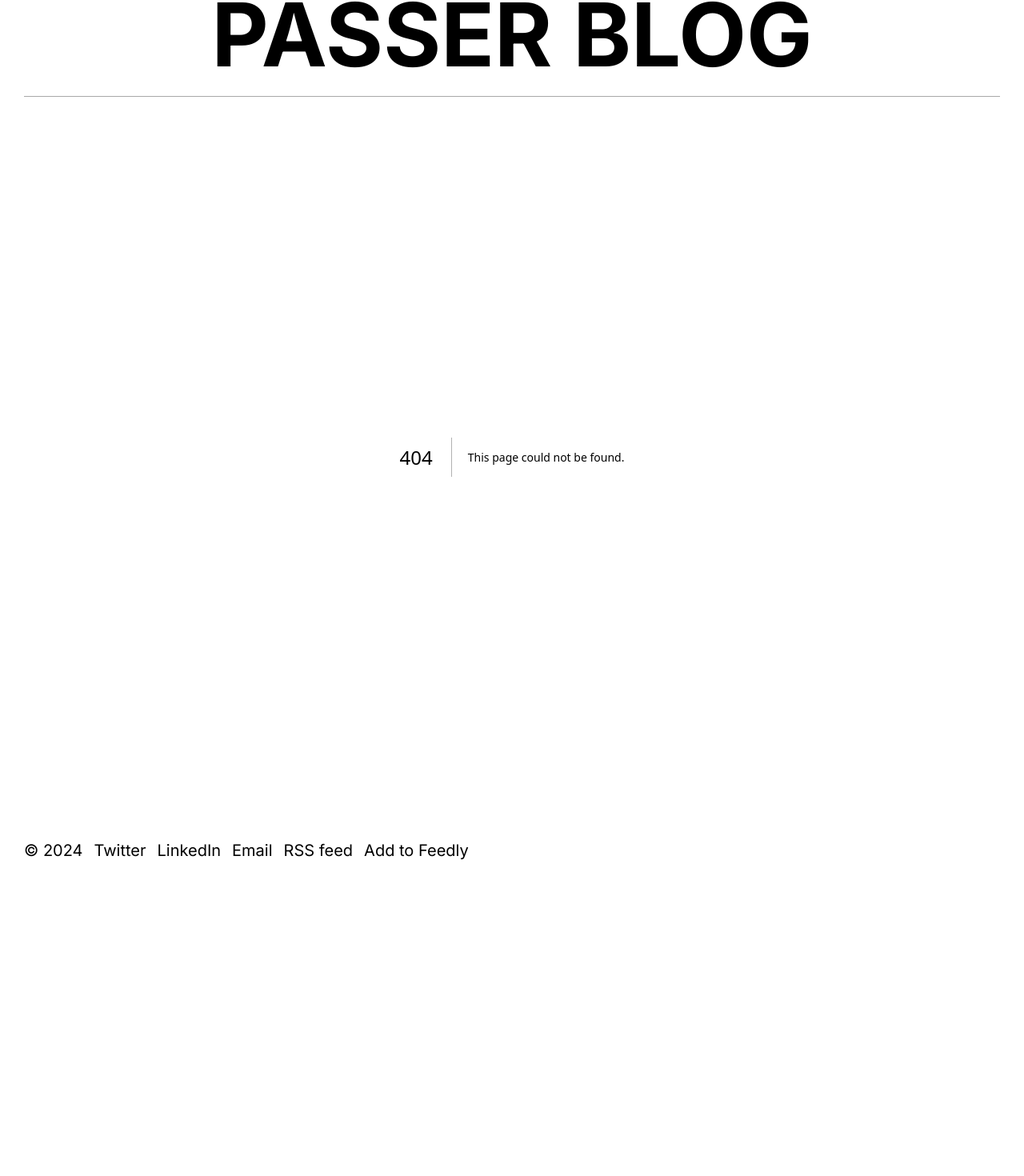
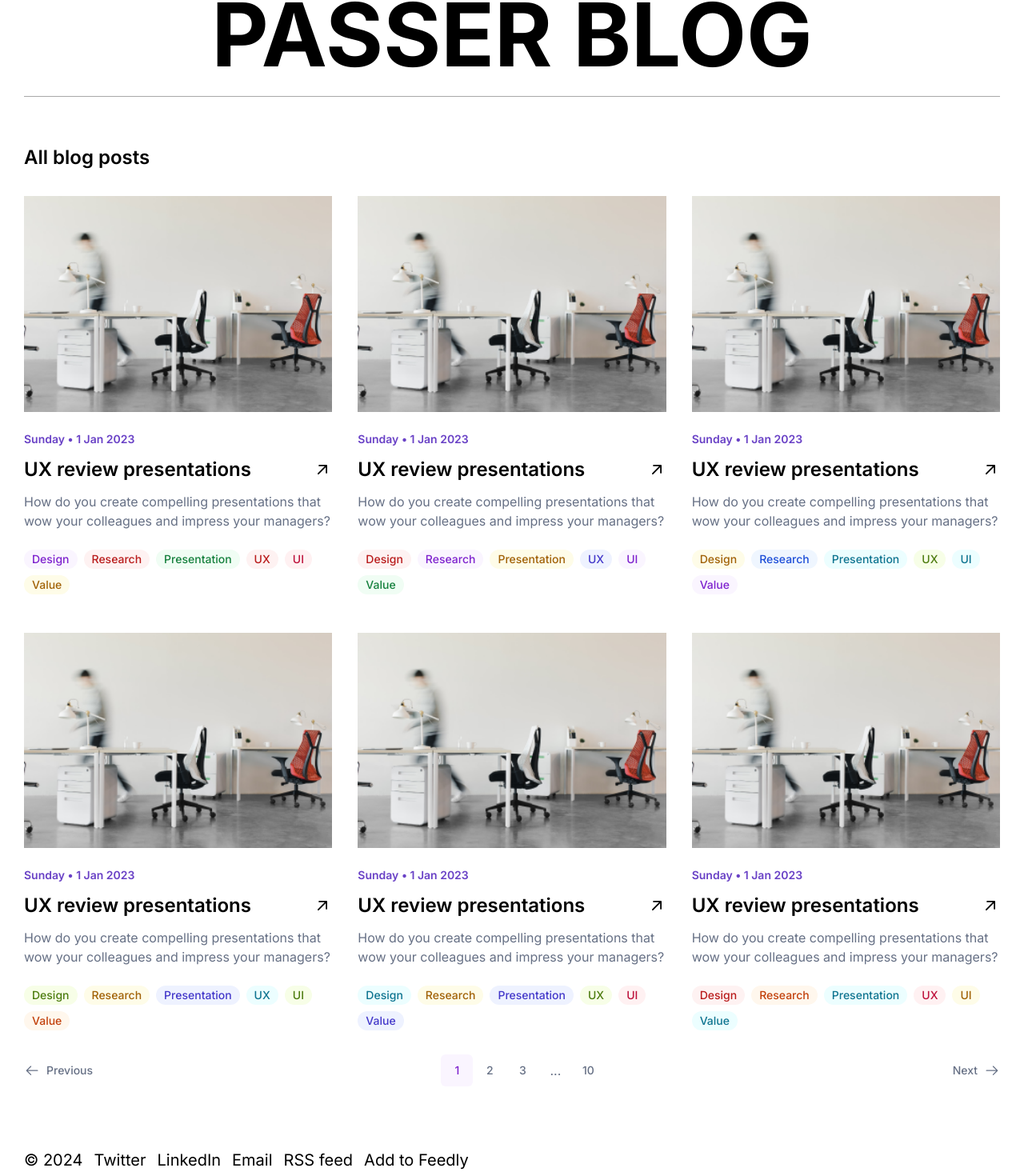
Before and after one commit to VitaPasser/passer-blog, a Next.js app: page /posts in a window 1280 px wide. Before the commit this address had no page. Shown: the part 155-1625 px from the top of the page at 80% size. Before the commit the page ends 1260 px from the top, so only its background shows below. Built offline with nearby package versions, Linux system fonts and the light colour scheme.

Commit message:
Fixed floating page

```diff
--- a/src/app/layout.tsx
+++ b/src/app/layout.tsx
@@ -25,9 +25,11 @@ export default function RootLayout({
         className={`${inter.className} antialiased`}
       >
         <div className='flex xl:justify-center xl:content-center xl:items-center dark:bg-haiti'>
-          <div className='flex flex-col gap-y-5 md:gap-y-[30px] xl:gap-y-[50px] font-inter dark:bg-haiti dark:text-white xl:px-[30px] xl:w-[1280px]'>
+          <div className='flex flex-col gap-y-5 md:gap-y-[30px] xl:gap-y-[50px] font-inter dark:bg-haiti dark:text-white xl:px-[30px] xl:w-[1280px] min-w-full xl:min-w-min'>
             <Header />
-            {children}
+            <main className='px-8 xl:px-0'>
+              {children}
+            </main>
             <Footer />
           </div>
         </div>
--- a/src/app/page.tsx
+++ b/src/app/page.tsx
@@ -2,6 +2,7 @@ import { MiniaturePost } from '../components/BlogPosts/Card/SpecialArticleCard';
 import RecentBlogPosts from '../components/BlogPosts/RecentBlogPosts';
 import BlogPosts from '../components/BlogPosts/BlogPosts';
 import Pagination from '../components/Pagination';
+import Link from 'next/link';
 
 export default function Home() {
   const posts: MiniaturePost[] = Array(4).fill(
@@ -23,10 +24,12 @@ export default function Home() {
   );
   const posts2 = Array(6).fill(posts[0]);
   return (
-    <main className='px-8 xl:px-0'>
+    <>
       <RecentBlogPosts posts={posts}>Recent blog posts</RecentBlogPosts>
-      <BlogPosts className='py-[30px]' posts={posts2}>All blog posts</BlogPosts>
-      <Pagination currentPage={5} totalPages={10} />
-    </main>
+      <BlogPosts className='py-[30px]' posts={posts2}>
+        <Link href='/post'>All blog posts</Link>
+      </BlogPosts>
+      <Pagination currentPage={1} totalPages={10} />
+    </>
   );
 }
--- a/src/app/post/page.tsx
+++ b/src/app/posts/page.tsx
@@ -24,11 +24,11 @@ const Posts = () => {
     return (
         <div>
             <BlogPosts
-                className='py-[10px]'
+                className='py-[30px] xl:py-[10px]'
                 posts={posts}>
                 All blog posts
             </BlogPosts>
-            <Pagination currentPage={5} totalPages={10} />
+            <Pagination currentPage={1} totalPages={10} />
         </div>
     )
 }
--- a/src/components/Menu/Menu.tsx
+++ b/src/components/Menu/Menu.tsx
@@ -25,10 +25,30 @@ const Menu = ({ name, className }: Props) => {
                                 {name || 'Your Name'}
                             </p>
                             <section className='flex flex-col items-center gap-y-[20px]'>
-                                <MenuLink href='/blog'>Blog</MenuLink>
-                                <MenuLink href='/projects'>Projects</MenuLink>
-                                <MenuLink href='/about'>About</MenuLink>
-                                <MenuLink href='/news'>Newsletter</MenuLink>
+                                <MenuLink
+                                    onClick={() => setIsOpen(false)}
+                                    href='/posts'
+                                >
+                                    Blog
+                                </MenuLink>
+                                <MenuLink
+                                    onClick={() => setIsOpen(false)}
+                                    href='/projects'
+                                >
+                                    Projects
+                                </MenuLink>
+                                <MenuLink
+                                    onClick={() => setIsOpen(false)}
+                                    href='/about'
+                                >
+                                    About
+                                </MenuLink>
+                                <MenuLink
+                                    onClick={() => setIsOpen(false)}
+                                    href='/news'
+                                >
+                                    Newsletter
+                                </MenuLink>
                                 <TurnDarkMode />
                             </section>
                         </div>
--- a/src/components/Menu/MenuLink.tsx
+++ b/src/components/Menu/MenuLink.tsx
@@ -4,14 +4,17 @@ import Link from 'next/link';
 
 const MenuLink = ({
   href,
+  onClick,
   children
 }: {
   href: string
+  onClick?: () => void
   children: ReactNode
 }) => {
   return (
     <Link
       className='font-normal text-lg leading-6 p-2 dark:text-white'
+      onClick={onClick}
       href={href}
     >{children}</Link>
   )
--- a/src/components/Navbar.tsx
+++ b/src/components/Navbar.tsx
@@ -14,7 +14,7 @@ const Navbar = ({ name }: Props) => {
             <p className='font-semibold text-lg leading-6'>{name || 'Your Name'}</p>
             <Menu className='md:hidden' />
             <section className='hidden md:flex gap-[14px]'>
-                <MenuLink href='/post'>Blog</MenuLink>
+                <MenuLink href='/posts'>Blog</MenuLink>
                 <MenuLink href='/projects'>Projects</MenuLink>
                 <MenuLink href='/about'>About</MenuLink>
                 <MenuLink href='/newsletter'>Newsletter</MenuLink>
--- a/src/components/Pagination.tsx
+++ b/src/components/Pagination.tsx
@@ -47,14 +47,14 @@ const Pagination = ({
                 </p>
             </Link>
 
-            <div className="flex gap-[2px]">
+            <div className="flex gap-[1px]">
                 {pagesToDisplay.map((page, index, array) => (
                     <React.Fragment key={page}>
                         {index > 0 && page !== array[index - 1] + 1 && (
                             <span className="aspect-square items-center flex align-middle justify-center w-[40px] text-pale-sky">...</span>
                         )}
                         <Link
-                            href={"/" + page}
+                            href={"/post/" + page}
                             className={`flex items-center justify-center aspect-square w-[40px] text-sm font-medium rounded-md ${page === currentPage
                                 ? 'bg-purple-50 text-purple-700 dark:bg-slate-50 dark:text-slate-700'
                                 : 'bg-white dark:bg-haiti text-pale-sky dark:text-white hover:bg-gray-100 dark:hover:bg-gray-700'
```
